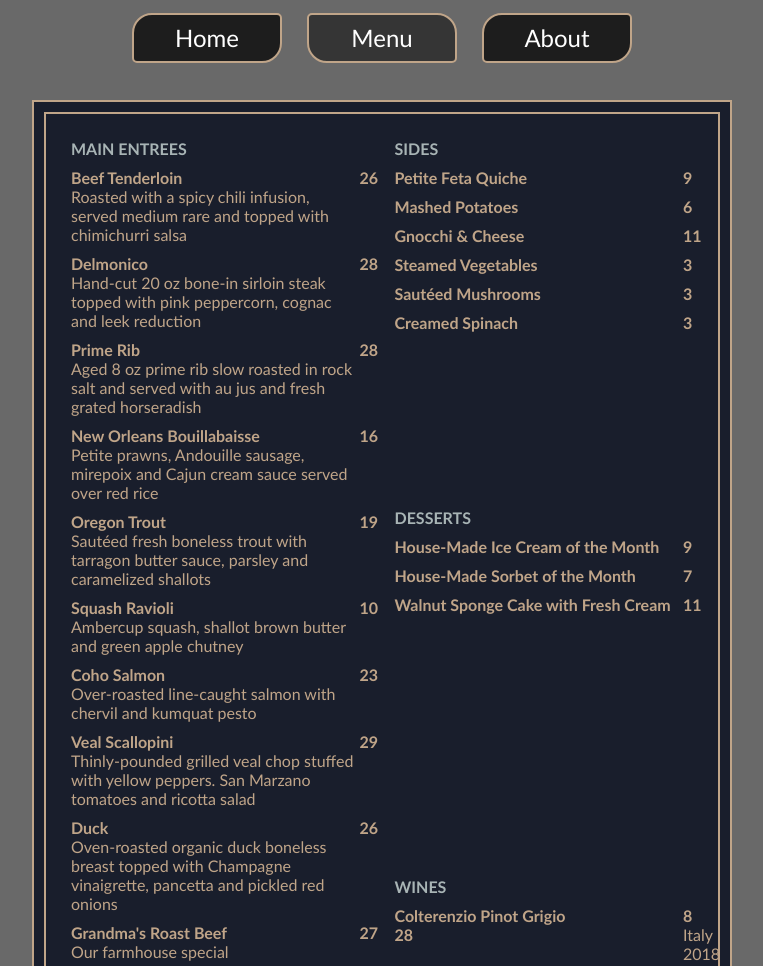
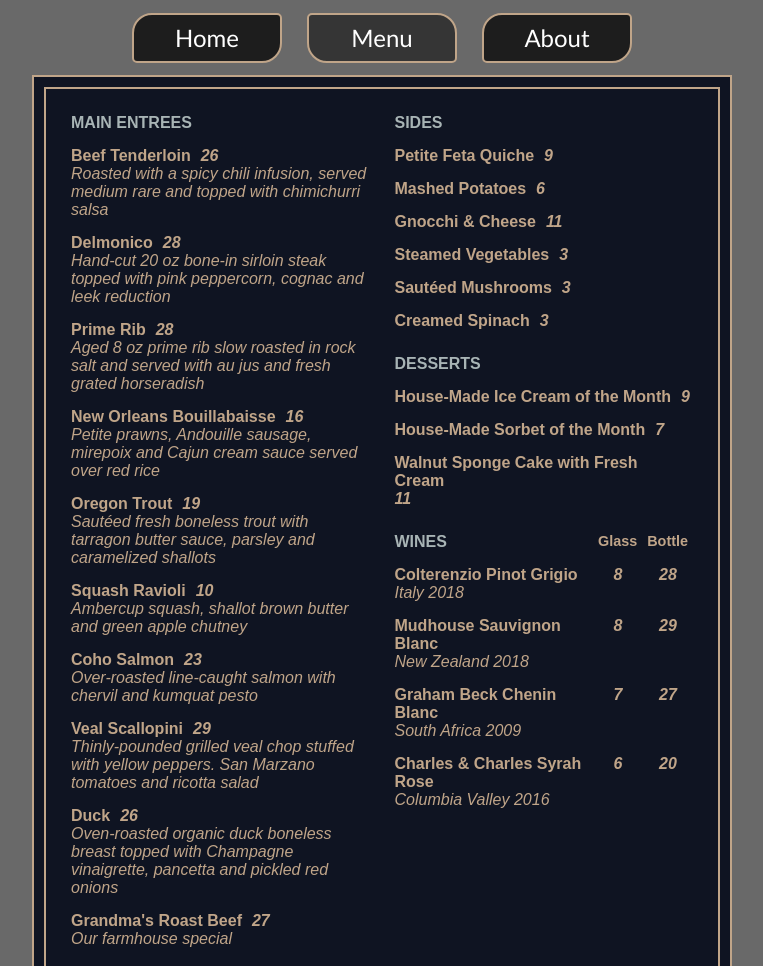
Before and after one commit to xswitch/odin_js_restaurant, a website built with webpack: page src/index.html in a window 1280 px wide. Shown: the top 966 px of the page, without its empty margins (258-1021 px from the left). Built offline with nearby package versions, Linux system fonts and the light colour scheme; files whose address does not match are found by name.

Commit message:
Made it all align properly

```diff
--- a/src/pages/menu.js
+++ b/src/pages/menu.js
@@ -16,21 +16,37 @@ function createMenu() {
             classes: 'menuWrapper',
             parent: '.menu'
         }),
+        leftMenu: new El('div', {
+            classes: 'leftMenu',
+            parent: '.menuWrapper'
+        }),
+        rightMenu: new El('div', {
+            classes: 'rightMenu',
+            parent: '.menuWrapper'
+        }),
         entreesSection: new El('div', {
             classes: 'menuSection entreesSection',
-            parent: '.menuWrapper'
+            parent: '.leftMenu'
         }),
         sidesSection: new El('div', {
             classes: 'menuSection sidesSection',
-            parent: '.menuWrapper'
+            parent: '.rightMenu'
         }),
         dessertSection: new El('div', {
             classes: 'menuSection dessertSection',
-            parent: '.menuWrapper'
+            parent: '.rightMenu'
         }),
         wineSection: new El('div', {
             classes: 'menuSection wineSection',
-            parent: '.menuWrapper'
+            parent: '.rightMenu'
+        }),
+        wineSectionHeader: new El('div', {
+            classes: 'wineSectionHeader',
+            parent: '.wineSection',
+        }),
+        winePriceContainer: new El('div', {
+            classes: 'winePriceContainer',
+            parent: '.wineSectionHeader'
         })
 
     }
@@ -53,8 +69,18 @@ function createMenu() {
         }),
         wineTitle: new El('h3', {
             classes: 'menuTitle',
-            parent: containers.wineSection.element,
+            parent: containers.wineSectionHeader.element,
             text: 'WINES'
+        }),
+        glassPrice: new El('h4', {
+            classes: 'glassPrice gold',
+            parent: containers.winePriceContainer.element,
+            text: 'Glass'
+        }),
+        bottlePrice: new El('h4', {
+            classes: 'glassPrice gold',
+            parent: containers.winePriceContainer.element,
+            text: 'Bottle'
         })
     }
 
@@ -144,7 +170,7 @@ function createMenu() {
     function createAllItems(menuObj) {
         for (const section in menuObj) {
             menuObj[section].forEach(item => {
-                createMenuItem(item, containers[section + 'Section'].element, section)
+                createMenuItem(item, `.${section}Section`, section)
             })
         }
     }
--- a/src/style.css
+++ b/src/style.css
@@ -11,8 +11,9 @@ body {
     display: grid;
     grid-template-rows: 75px 1fr;
     background-image: url("./img/bgimage.jpg");
-    background-size: cover;
+    background-size: auto;
     background-repeat: no-repeat;
+    background-position: 50% 50%;
 }
 
 header {
@@ -124,29 +125,35 @@ nav>button.active {
     display: flex;
     align-items: center;
     justify-content: center;
-    padding: 25px;
+    padding: 0;
 }
 
 .menu {
-    height: 100%;
     width: 700px;
-    background-color: rgb(25, 30, 44);
+    background-color: rgb(15, 20, 34);
     border: 2px solid rgb(192, 165, 137);
     padding: 10px;
 }
 
 .menuWrapper {
     border: 2px solid rgb(192, 165, 137);
-    height: 100%;
     display: grid;
-    grid-template: repeat(3, 1fr) / repeat(2, 1fr);
+    grid-template-columns: repeat(2, 1fr);
     padding: 25px;
+    gap: 25px;
+}
+
+.rightMenu,
+.leftMenu {
+    display: flex;
+    flex-direction: column;
     gap: 25px;
 }
 
 .menuTitle {
     color: rgb(168, 180, 181);
     font-size: 1rem;
+    font-family: fantasy;
 }
 
 .entreesSection {
@@ -156,12 +163,74 @@ nav>button.active {
 .menuSection {
     display: flex;
     flex-direction: column;
-    gap: 10px;
+    gap: 15px;
 }
 
 .menuItem {
+    display: flex;
+    flex-wrap: wrap;
+    color: rgb(192, 165, 137);
+}
+
+.menuItemTitle {
+    padding-right: 10px;
+    font-weight: 900;
+    font-family: fantasy;
+}
+
+.menuItemPrice {
+    font-style: italic;
+    font-family: fantasy;
+}
+
+.menuItemBottlePrice {
+    font-family: fantasy;
+    font-style: italic;
+}
+
+.menuItemDescription {
+    font-size: 1rem;
+    width: 100%;
+    font-style: italic;
+    font-family: fantasy;
+}
+
+.menuItem.wine {
     display: grid;
-    grid-template-columns: 1fr 10px;
+    grid-template-columns: 1fr 50px 50px;
+}
+
+.menuItem.wine>.menuItemPrice,
+.menuItem.wine>.menuItemBottlePrice {
+    justify-self: center;
+}
+
+.wine>.menuItemPrice {
+    padding-left: auto;
+}
+
+.wineSectionHeader {
+    display: grid;
+    grid-template-columns: 1fr 100px;
+    grid-template-rows: 1fr;
+}
+
+.wineSectionHeader>.menuTitle {
+    grid-column-start: 1;
+    grid-row-start: 1;
+}
+
+.winePriceContainer {
+    width: 100%;
+    grid-column-start: 2;
+    display: flex;
+    gap: 10px;
+    justify-content: center;
+}
+
+.gold {
+    font-size: 0.9rem;
+    font-family: fantasy;
     color: rgb(192, 165, 137);
 }
 
```
